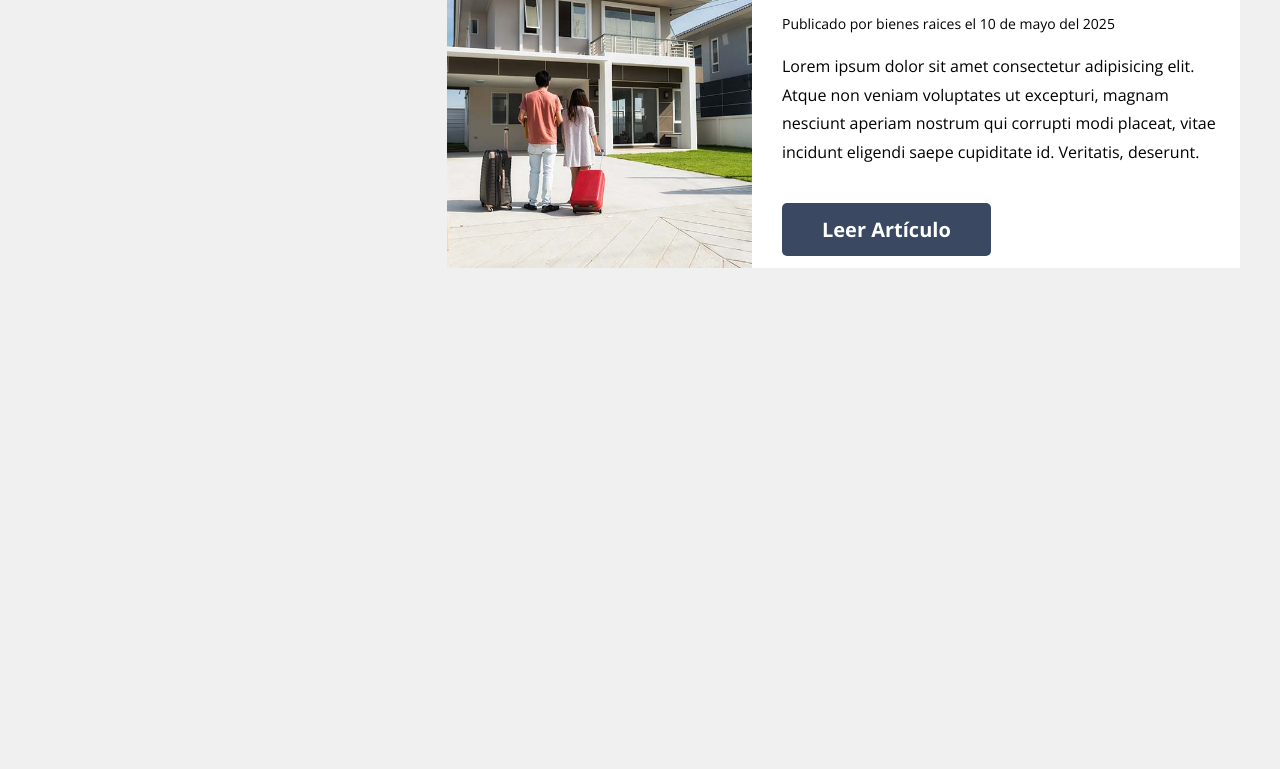
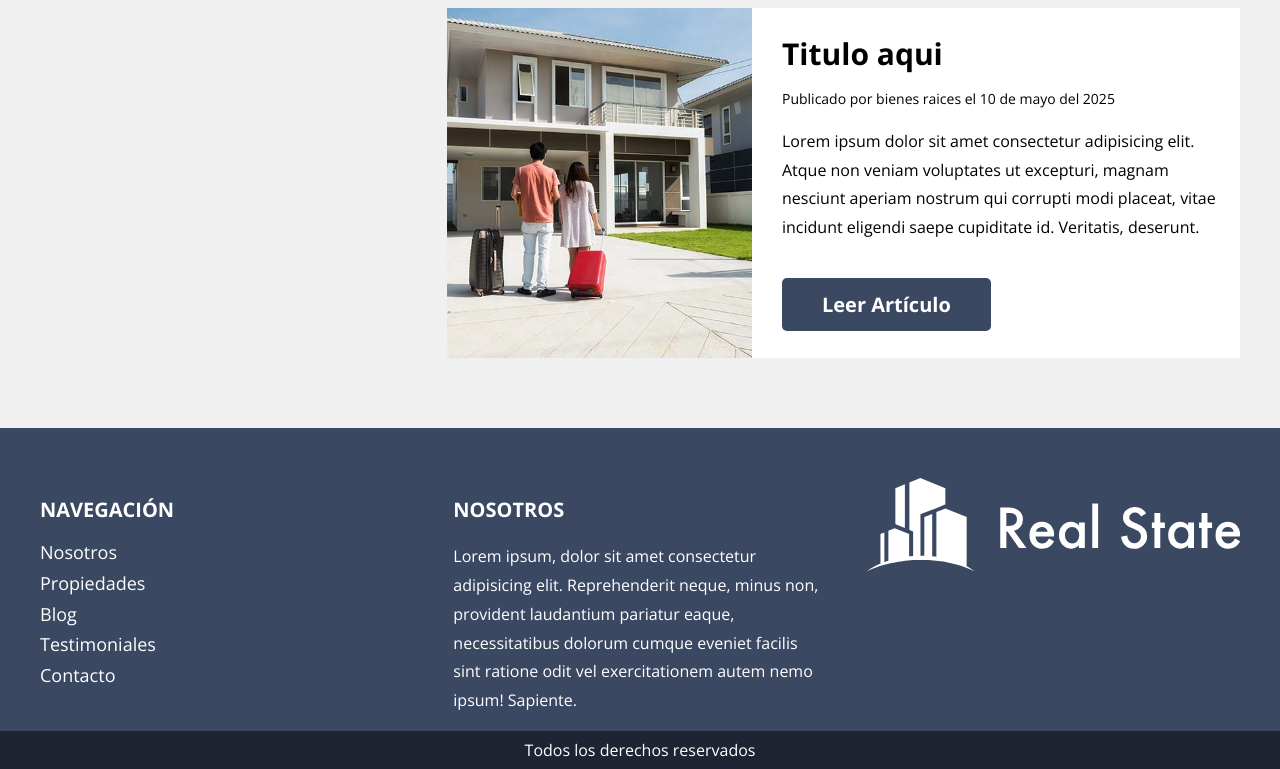
Before and after one commit to ElSantanax/RealState, a website: page index.html in a window 1280 px wide. Shown: the part 3576-4345 px from the top of the page. Before the commit the page ends 3864 px from the top, so only its background shows below. Drawn offline with nearby package versions, Linux system fonts and the light colour scheme; files that its build step writes are made by us from their sources; files whose address does not match are found by name.

Commit message:
Añadir sección de pie de página en HTML y estilos SCSS correspondientes; actualizar estilos de testimoniales

```diff
--- a/index.html
+++ b/index.html
@@ -213,6 +213,37 @@
         </section>
     </div>
 
+    <footer class="footer">
+        <div class="footer__grid contenedor">
+            <div class="footer__box">
+                <h3 class="footer__heading">Navegación</h3>
+                <div class="footer__navegacion">
+                    <a href="#" class="footer__link">Nosotros</a>
+                    <a href="#" class="footer__link">Propiedades</a>
+                    <a href="#" class="footer__link">Blog</a>
+                    <a href="#" class="footer__link">Testimoniales</a>
+                    <a href="#" class="footer__link">Contacto</a>
+                </div>
+            </div>
+
+            <div class="footer__box">
+                <h3 class="footer__heading">Nosotros</h3>
+                <p class="footer__texto">
+                    Lorem ipsum, dolor sit amet consectetur adipisicing elit. Reprehenderit neque, minus non,
+                    provident laudantium pariatur eaque, necessitatibus dolorum cumque eveniet facilis sint
+                    ratione
+                    odit vel exercitationem autem nemo ipsum! Sapiente.
+                </p>
+            </div>
+
+            <div class="footer__box">
+                <img src="/build/img/logo.svg" alt="imagen logo">
+            </div>
+        </div>
+
+        <div class="footer__copyright">Todos los derechos reservados</div>
+    </footer>
+
 </body>
 
 </html>
--- a/src/scss/app.scss
+++ b/src/scss/app.scss
@@ -1,3 +1,4 @@
 @use 'base';
 @use 'ui/header';
 @use 'ui/contenido';
+@use 'ui/footer';
--- a/src/scss/ui/contenido/_testimoniales.scss
+++ b/src/scss/ui/contenido/_testimoniales.scss
@@ -77,7 +77,7 @@
         }
 
         @include m.desktop {
-            height: 32rem;
+            height: 35rem;
         }
     }
 
--- /dev/null
+++ b/src/scss/ui/footer/_footer.scss
@@ -0,0 +1,48 @@
+@use 'sass:color';
+@use 'base/mixins' as m;
+@use 'base/variables' as v;
+
+.footer {
+    background-color: v.$primario;
+    padding-top: 5rem;
+    margin-top: 5rem;
+
+    &__grid {
+        @include m.tablet {
+            @include m.grid(3, 4rem)
+        }
+    }
+
+    &__heading {
+        color: v.$blanco;
+        font-size: 2rem;
+        text-transform: uppercase;
+    }
+
+    &__texto {
+        color: v.$blanco;
+    }
+
+    &__navegacion {
+        display: flex;
+        flex-direction: column;
+    }
+
+    &__link {
+        color: v.$blanco;
+        font-size: 1.8rem;
+        margin-bottom: 1rem;
+
+        &:last-of-type {
+            margin-bottom: 0;
+        }
+    }
+
+    &__copyright {
+        background-color: color.scale(v.$primario, $lightness: -50%);
+        text-align: center;
+        padding: 1rem;
+        margin: 0;
+        color: v.$blanco;
+    }
+}
--- /dev/null
+++ b/src/scss/ui/footer/_index.scss
@@ -0,0 +1 @@
+@use 'footer'
```
